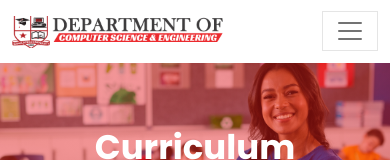
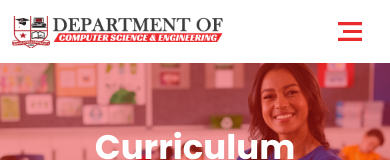
Before and after one commit to jhrasel/frontend-Bangladesh-Univarsity, a Next.js app: page /curriculum in a window 390 px wide. Shown: the top 160 px of the page. Built offline with nearby package versions, Linux system fonts and the light colour scheme.

Commit message:
responsive icon chage

```diff
--- a/src/assets/styles/globals.css
+++ b/src/assets/styles/globals.css
@@ -449,6 +449,9 @@ tr {
   margin-bottom: 20px;
 }
 @media screen and (max-width: 991px) {
+  .navbar-collapse {
+    height: 100vh;
+  }
   .notice_card {
     margin: 0px !important;
   }
--- a/src/components/header/header.js
+++ b/src/components/header/header.js
@@ -18,7 +18,12 @@ export const Header = () => {
                 <Navbar collapseOnSelect expand="lg" variant="light" fixed="top" className=' main_header' style={{background: '#fff'}}>
                     <Container >
                         <Navbar.Brand href="/home"><Image src={BrandIcon.src} alt={'home image'} width={212} height={32} /></Navbar.Brand>
-                        <Navbar.Toggle aria-controls="responsive-navbar-nav" />
+                        {/* <Navbar.Toggle aria-controls="responsive-navbar-nav" /> */}
+                        <Navbar.Toggle aria-controls="basic-navbar-nav" style={{border: 'none'}}>
+                            <svg xmlns="http://www.w3.org/2000/svg" width="32" height="32" viewBox="0 0 32 32" fill="none">
+                                <path d="M4 26V22.8333H28V26H4ZM9 18.0833V14.9167H28V18.0833H9ZM4 10.1667V7H28V10.1667H4Z" fill="#EB2A2E"/>
+                            </svg>
+                        </Navbar.Toggle>
                         <Navbar.Collapse id="responsive-navbar-nav">
                             {
                                 menuItem.map((value, index) => {
```
